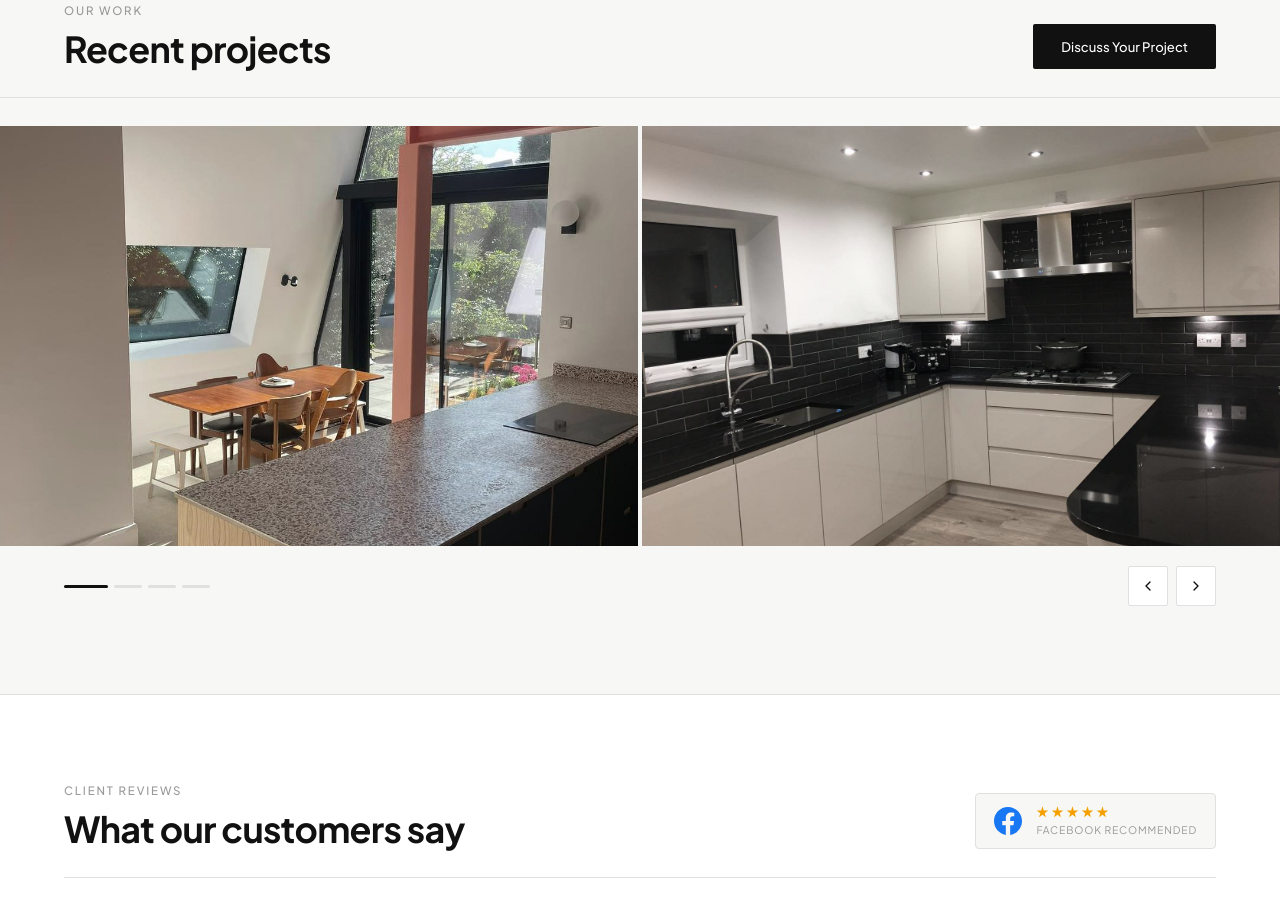
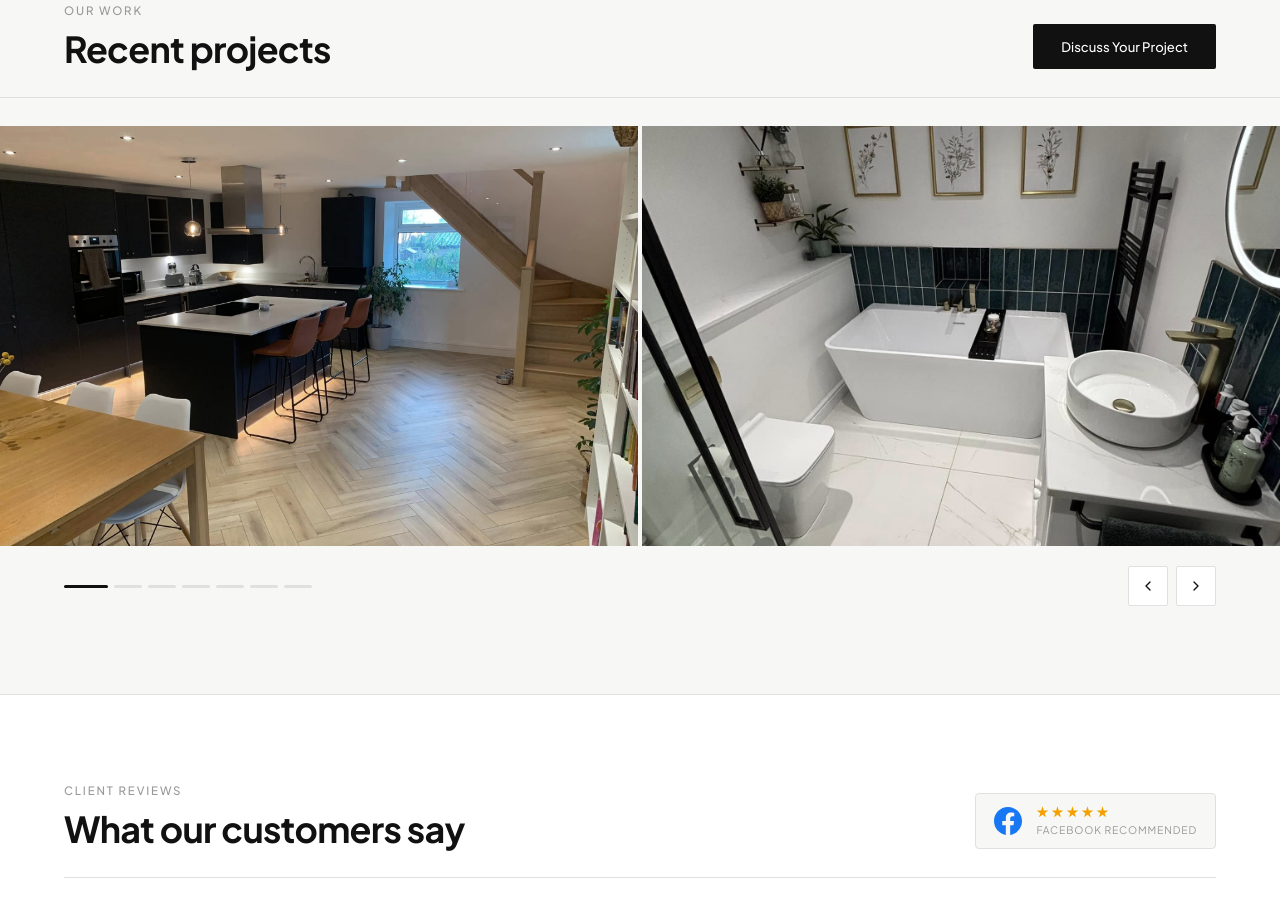
Before and after one commit to 9s4pr6gvvk-bot/cleggjoinery, a plain HTML site: page index.html in a window 1280 px wide. Shown: the part 3175-4094 px from the top of the page. Drawn offline with Linux system fonts and the light colour scheme.

Commit message:
Update index.html

```diff
--- a/index.html
+++ b/index.html
@@ -487,6 +487,9 @@ footer { background: var(--black); }
   <!-- Unified slider -->
   <div class="gal-track-wrap">
     <div class="gal-track" id="galTrack">
+      <div class="gal-slide-item" onclick="openLb(this.querySelector('img').src)"><img src="https://raw.githubusercontent.com/9s4pr6gvvk-bot/cleggjoinery/4bb86d385858f9b8b81a5128a322d284f0c03daa/469904441_1519837012054283_3535043787482738532_n.jpg" alt="Full refurbishment Huddersfield"></div>
+      <div class="gal-slide-item" onclick="openLb(this.querySelector('img').src)"><img src="https://raw.githubusercontent.com/9s4pr6gvvk-bot/cleggjoinery/bea19462b4d653ff6ecbd535f63cb128f536154f/487739849_1200758141839542_4651735719157038033_n.jpg" alt="Bathroom joinery Huddersfield"></div>
+      <div class="gal-slide-item" onclick="openLb(this.querySelector('img').src)"><img src="https://raw.githubusercontent.com/9s4pr6gvvk-bot/cleggjoinery/refs/heads/main/566367961_1365559348692753_282525746795947274_n.jpg" alt="Fitted kitchen Slaithwaite"></div>
       <div class="gal-slide-item" onclick="openLb(this.querySelector('img').src)"><img src="https://raw.githubusercontent.com/9s4pr6gvvk-bot/cleggjoinery/refs/heads/main/518345103_1286965949885427_1187104504117968155_n.jpg" alt="Fitted kitchen Huddersfield"></div>
       <div class="gal-slide-item" onclick="openLb(this.querySelector('img').src)"><img src="https://raw.githubusercontent.com/9s4pr6gvvk-bot/cleggjoinery/refs/heads/main/476437298_1560730624631588_8337025387259448653_n.jpg" alt="Bespoke joinery Slaithwaite"></div>
       <div class="gal-slide-item" onclick="openLb(this.querySelector('img').src)"><img src="https://raw.githubusercontent.com/9s4pr6gvvk-bot/cleggjoinery/refs/heads/main/613176566_1432294858685868_5575951717679272650_n.jpg" alt="Timber flooring Huddersfield"></div>
@@ -500,6 +503,9 @@ footer { background: var(--black); }
       <button class="gal-pip" onclick="galGoTo(1)"></button>
       <button class="gal-pip" onclick="galGoTo(2)"></button>
       <button class="gal-pip" onclick="galGoTo(3)"></button>
+      <button class="gal-pip" onclick="galGoTo(4)"></button>
+      <button class="gal-pip" onclick="galGoTo(5)"></button>
+      <button class="gal-pip" onclick="galGoTo(6)"></button>
     </div>
     <div class="gal-arrows">
       <button class="gal-arrow" onclick="galStep(-1)" aria-label="Previous">
```
